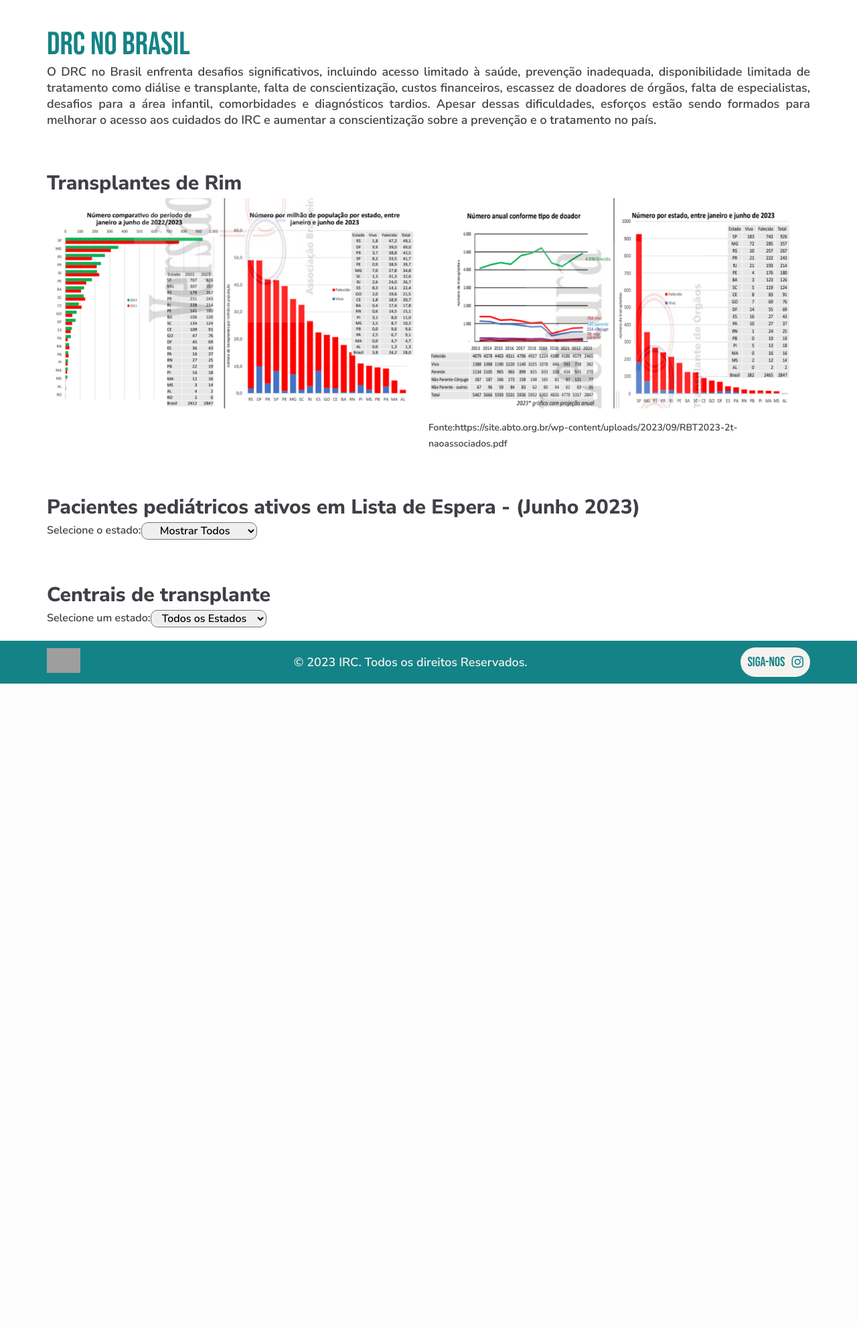
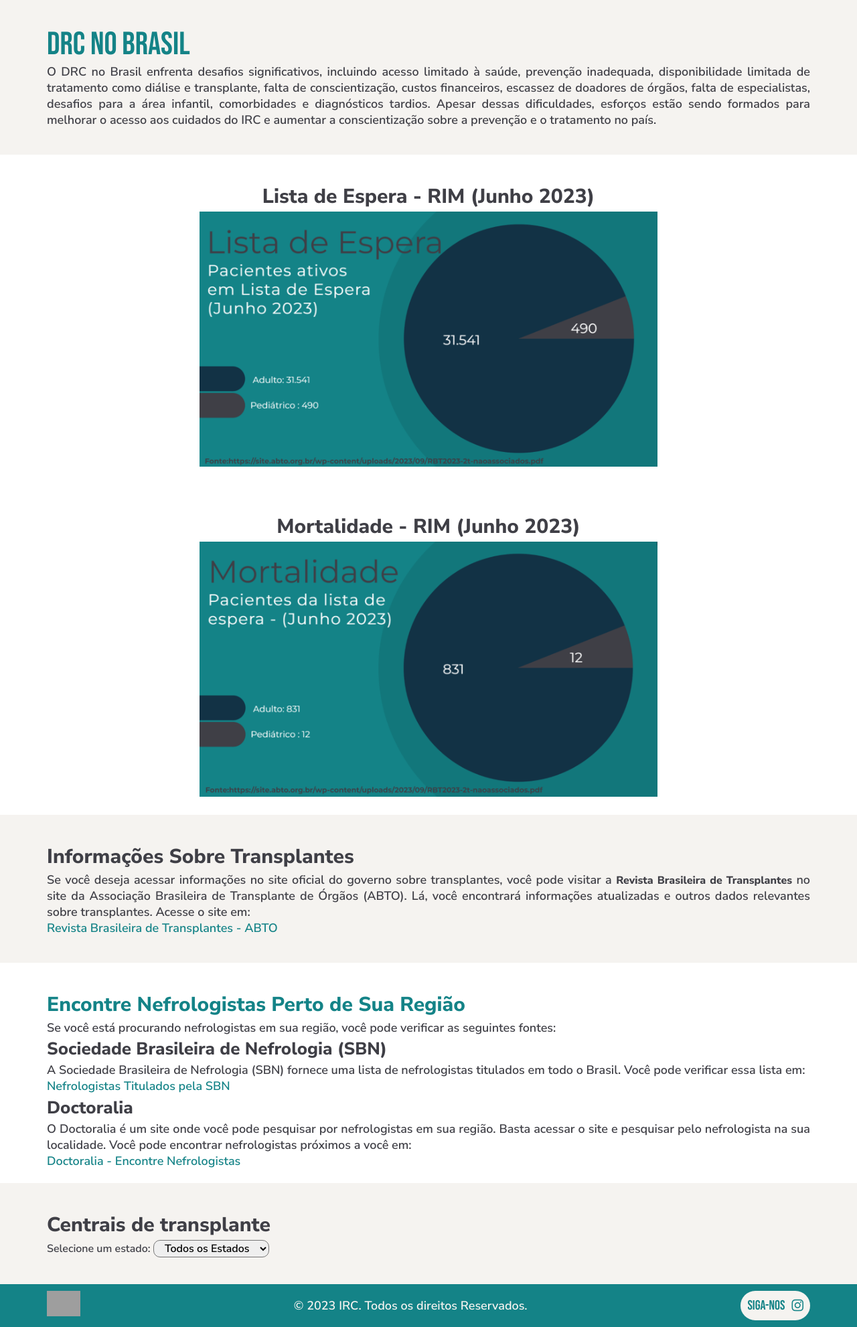
Before and after one commit to Sync-FATEC/API-NEFRO, a Flask app: page /drcBrasil in a window 1280 px wide. Shown: the part 77-2059 px from the top of the page at 67% size. Before the commit the page ends 1098 px from the top, so only its background shows below. Run offline with Flask 3, Linux system fonts and the light colour scheme; parts of the project's set-up code (start-up, migrations or seed data) failed here and were passed over; some libraries are stand-ins or nearby versions; grey boxes are pictures that could not be loaded.

Commit message:
Adicionando graficos, medicos por  regiao e fonte de pesquisa a página DRC

```diff
--- a/src/static/css/drc.css
+++ b/src/static/css/drc.css
@@ -26,26 +26,12 @@ option {
     font-weight: bold;
 }
 
-/* Estilo para o contêiner das imagens lado a lado */
 .image-container {
-    display: flex;
+    text-align: center;
 }
 
-/* Estilo para cada div no contêiner das imagens */
-.image-container div {
-    flex: 1;
-    margin-right: 20px;
-}
-
-/* Estilo para as imagens (dimensionadas para ajustar à largura máxima de 100%) */
 .image-container img {
-    max-width: 100%;
-}
-
-/* Estilo para a legenda das imagens */
-.image-container p {
-    margin-top: 10px;
-    font-size: 14px;
+    width: 60%;
 }
 
 /* Estilos para as colunas Estado e Pacientes */
@@ -61,3 +47,7 @@ option {
     display: flex;
     margin-right: 10px;
 }
+.text a  {
+    font-size: 18px;
+    color: var(--cor-fonte-azul);
+}
--- a/src/static/css/style.css
+++ b/src/static/css/style.css
@@ -208,10 +208,7 @@ header {
     align-items: center;
     column-gap: 30px;
 }
-.container-texto a  {
-    font-size: 18px;
-    color: var(--cor-fonte-azul);
-}
+
 .container-texto{
     padding: var(--padding-fixo);
 }
@@ -231,6 +228,10 @@ header {
     color: var(--cor-fonte-cinza);
     background-color: var(--cor-fundo-branco);
 
+}
+.assistencia a {
+    font-size: 18px;
+    color: var(--cor-fonte-azul);
 }
 
 /* ------------------------------FIM do HOME------------------------------ */
--- a/src/templates/drcBrasil.html
+++ b/src/templates/drcBrasil.html
@@ -9,74 +9,55 @@
 
 {% block body %}
 <main>
-    <section class="container-texto">
+    <section class="container-background">
+        <div class="text">
         <h1>DRC NO BRASIL</h1>
         <p>O DRC no Brasil enfrenta desafios significativos, incluindo acesso limitado à saúde, prevenção inadequada,
             disponibilidade limitada de tratamento como diálise e transplante, falta de conscientização, custos
             financeiros, escassez de doadores de órgãos, falta de especialistas, desafios para a área infantil,
             comorbidades e diagnósticos tardios. Apesar dessas dificuldades, esforços estão sendo formados para melhorar
             o acesso aos cuidados do IRC e aumentar a conscientização sobre a prevenção e o tratamento no país.</p>
-    </section>
-    <section class="container-texto">
-        <h2>Transplantes de Rim</h2>
-        <div class="image-container">
-            <div>
-                <img src="../static/img/transpanterim.png" alt="Imagem 1">
-            </div>
-            <div>
-                <img src="../static/img/transplanterim2.png" alt="Imagem 2">
-                <p>Fonte:https://site.abto.org.br/wp-content/uploads/2023/09/RBT2023-2t-naoassociados.pdf</p>
-            </div>
         </div>
     </section>
     <section class="container-texto">
-        <h2>Pacientes pediátricos ativos em Lista de Espera - (Junho 2023)</h2>
-        <form action="">
-            <label for="filtroEstado">Selecione o estado:</label>
-            <select id="filtroEstado">
-                <option value="MostrarTodos">Mostrar Todos</option>
-                    <option value="Total">Total</option>
-                    <option value="Acre">Acre</option>
-                    <option value="Alagoas">Alagoas</option>
-                    <option value="Amapá">Amapá</option>
-                    <option value="Amazonas">Amazonas</option>
-                    <option value="Bahia">Bahia</option>
-                    <option value="Ceará">Ceará</option>
-                    <option value="Distrito Federal">Distrito Federal</option>
-                    <option value="Espírito Santo">Espírito Santo</option>
-                    <option value="Goiás">Goiás</option>
-                    <option value="Maranhão">Maranhão</option>
-                    <option value="Mato Grosso">Mato Grosso</option>
-                    <option value="Mato Grosso do Sul">Mato Grosso do Sul</option>
-                    <option value="Minas Gerais">Minas Gerais</option>
-                    <option value="Pará">Pará</option>
-                    <option value="Paraíba">Paraíba</option>
-                    <option value="Paraná">Paraná</option>
-                    <option value="Pernambuco">Pernambuco</option>
-                    <option value="Piauí">Piauí</option>
-                    <option value="Rio de Janeiro">Rio de Janeiro</option>
-                    <option value="Rio Grande do Norte">Rio Grande do Norte</option>
-                    <option value="Rio Grande do Sul">Rio Grande do Sul</option>
-                    <option value="Rondônia">Rondônia</option>
-                    <option value="Roraima">Roraima</option>
-                    <option value="Santa Catarina">Santa Catarina</option>
-                    <option value="São Paulo">São Paulo</option>
-                    <option value="Sergipe">Sergipe</option>
-                    <option value="Tocantins">Tocantins</option>
-                </select>
-            </form>
-            <table>
-                <thead>
-                    <tr>
-                        <th id="estadoHeader">Estado</th>
-                        <th id="pacientesHeader">Pacientes</th>
-                    </tr>
-                </thead>
-                <tbody id="tabelaEstado">
-                </tbody>
-            </table>
-        </section>
-        <section class="container-texto">
+        <div class="image-container">
+            <h2>Lista de Espera - RIM  (Junho 2023)</h2>
+            <img src="../static/img/Lista de espera.png">
+        </div>
+    </section>
+    <section class="container-texto">
+        <div class="image-container">
+            <h2>Mortalidade - RIM (Junho 2023)</h2>
+
+            <img src="../static/img/Mortalidade.png">
+        </div>
+    </section>
+    <section class="container-background">
+        <div class="text">
+            <h2>Informações Sobre Transplantes</h2>
+
+            <p>Se você deseja acessar informações no site oficial do governo sobre transplantes, você pode visitar a <strong>Revista Brasileira de Transplantes</strong> no site da Associação Brasileira de Transplante de Órgãos (ABTO). Lá, você encontrará informações atualizadas e outros dados relevantes sobre transplantes. Acesse o site em:</p>
+
+            <a href="https://site.abto.org.br/conteudo/rbt/" target="_blank">Revista Brasileira de Transplantes - ABTO</a>
+        </div>
+    </section>
+    <section class="container-texto">
+        <div class="text">
+
+        <h3>Encontre Nefrologistas Perto de Sua Região</h3>
+
+        <p>Se você está procurando nefrologistas em sua região, você pode verificar as seguintes fontes:</p>
+
+        <h4>Sociedade Brasileira de Nefrologia (SBN)</h4>
+        <p>A Sociedade Brasileira de Nefrologia (SBN) fornece uma lista de nefrologistas titulados em todo o Brasil. Você pode verificar essa lista em:</p>
+        <a href="https://www.sbn.org.br/profissional/sbn-educacao/nefrologistas-titulados/" target="_blank">Nefrologistas Titulados pela SBN</a>
+
+        <h4>Doctoralia</h4>
+        <p>O Doctoralia é um site onde você pode pesquisar por nefrologistas em sua região. Basta acessar o site e pesquisar pelo nefrologista na sua localidade. Você pode encontrar nefrologistas próximos a você em:</p>
+        <a href="https://www.doctoralia.com.br/" target="_blank">Doctoralia - Encontre Nefrologistas</a>
+    </section>
+    <section class="container-background">
+        <div class="text">
             <h2>Centrais de transplante</h2>
             <form action="">
                 <label for="estadoSelect">Selecione um estado:</label>
--- a/src/templates/home.html
+++ b/src/templates/home.html
@@ -79,7 +79,8 @@
 
     </section>
     <section class="container-texto">
-        <h1>Programas de Assistência</h1>
+        <div class="assistencia">
+        <h3>Programas de Assistência</h3>
         <ul>
             <li>
                 <p><strong>Benefício de Prestação Continuada (BPC/LOAS)</strong></p>
@@ -102,5 +103,6 @@
                 <p><em>Caso deseje ter mais informações, <a href="https://www.gov.br/pt-br/servicos/receber-o-auxilio-brasil-pab">acesse o link oficial</a>.</em></p>
             </li>
         </ul>
+    </div>
 </main>
 {% endblock %}
```
Also changed, not shown: doc/docs_tecnicos/Fontes.md (deleted, +0 -5 lines), src/static/img/Lista de espera.png (added), src/static/img/Mortalidade.png (added), 2 other files.
